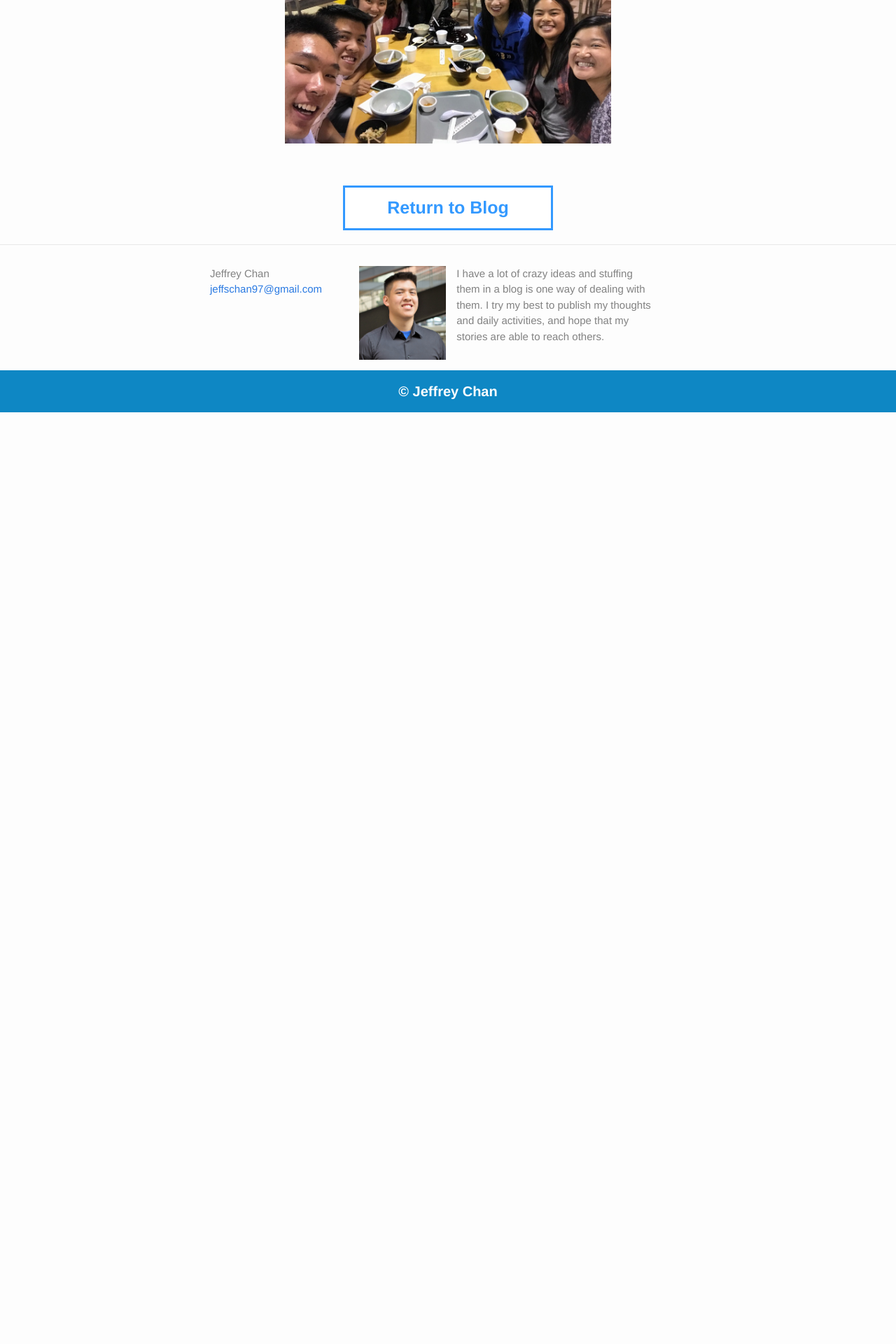
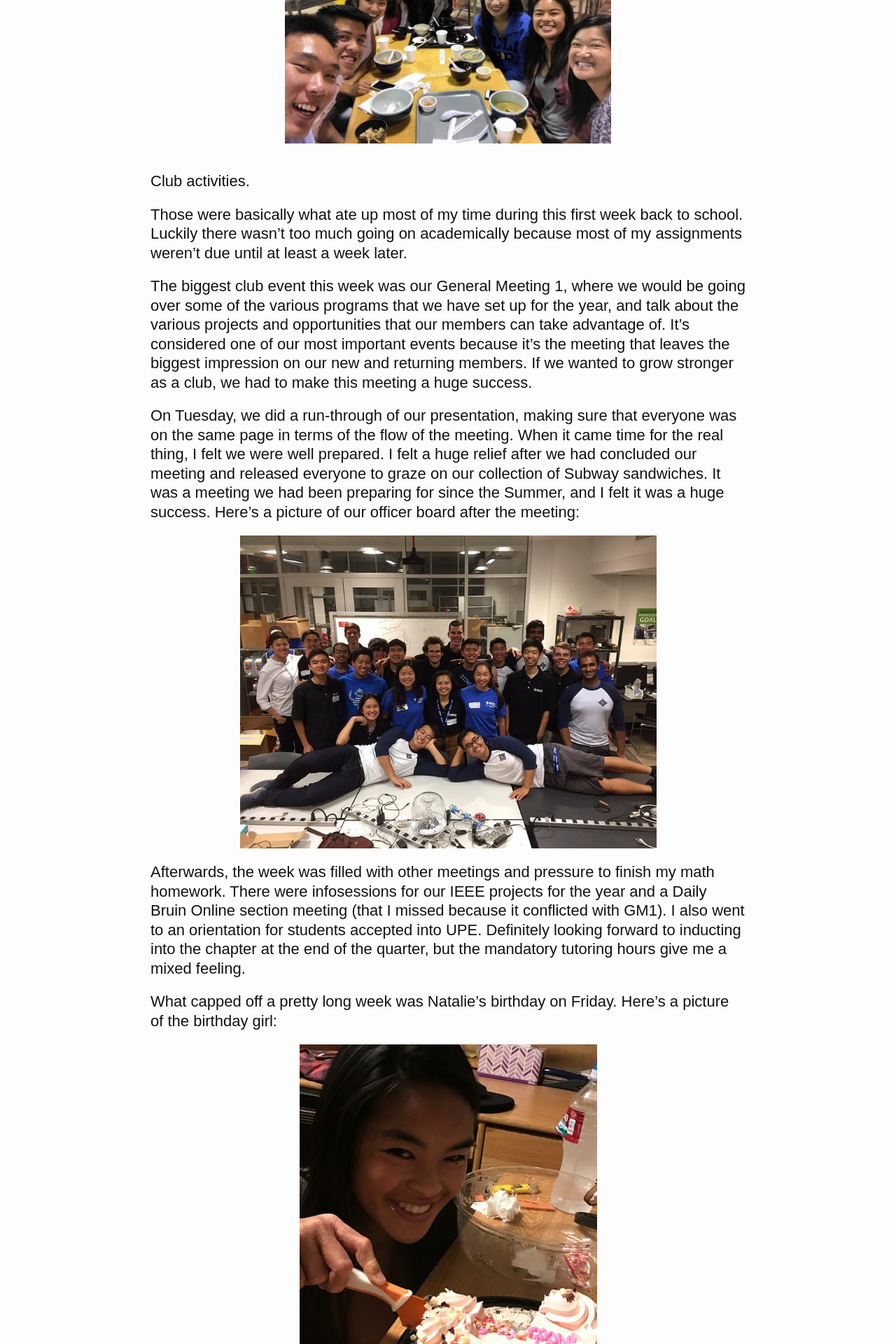
Before and after one commit to jeffreyxchan/jeffreyxchan.github.io, a Jekyll site: the page built from _posts/2016-10-1-F16-Week-1.md, in a window 1280 px wide. Shown: the part 423-2343 px from the top of the page at 70% size. Built offline with Jekyll 4.4.1, drawn with Linux system fonts in a browser that asks for light colours; nearby versions of some CDN libraries; before the commit the page ends 1012 px from its top, so only the background shows below that; some of the changed text lies outside the part shown.

Commit message:
First blog post

```diff
--- a/_posts/2016-10-1-F16-Week-1.md
+++ b/_posts/2016-10-1-F16-Week-1.md
@@ -1,8 +1,58 @@
 ---
 layout: post
 title:  "F16 Week 1: Intro to Second Year"
-subtitle: "I forgot everything"
+subtitle: "How do I college, again?"
 date:   2016-10-1
 picture: /images/blog/f16week1/table-selfie.JPG
 author: Jeffrey Chan
 ---
+
+Club activities.
+
+Those were basically what ate up most of my time during this first week back to school.
+Luckily there wasn't too much going on academically because most of my assignments
+weren't due until at least a week later.
+
+The biggest club event this week was our General Meeting 1, where we would be going over some
+of the various programs that we have set up for the year, and talk about the various projects
+and opportunities that our members can take advantage of. It's considered one of our most
+important events because it's the meeting that leaves the biggest impression on our new and
+returning members. If we wanted to grow stronger as a club, we had to make this meeting a huge
+success.
+
+On Tuesday, we did a run-through of our presentation, making sure that everyone was on the same
+page in terms of the flow of the meeting. When it came time for the real thing, I felt we were
+well prepared. I felt a huge relief after we had concluded our meeting and released everyone
+to graze on our collection of Subway sandwiches. It was a meeting we had been preparing for
+since the Summer, and I felt it was a huge success. Here's a picture of our officer board
+after the meeting:
+
+<div class='text-center'>
+    <img src='{{ '/images/blog/f16week1/gm1.JPG' | prepend: site.baseurl }}' style='width: 70%;' title='General Meeting 1' />
+</div>
+
+Afterwards, the week was filled with other meetings and pressure to finish my math homework.
+There were infosessions for our IEEE projects for the year and a Daily Bruin Online section meeting
+(that I missed because it conflicted with GM1). I also went to an orientation for students
+accepted into UPE. Definitely looking forward to inducting into the chapter at the end of the quarter,
+but the mandatory tutoring hours give me a mixed feeling.
+
+What capped off a pretty long week was Natalie's birthday on Friday. Here's a picture of the birthday
+girl:
+
+<div class='text-center'>
+    <img src='{{ '/images/blog/f16week1/birthday-girl.jpg' | prepend: site.baseurl }}' style='width: 50%;' />
+</div>
+
+We took an Uber to this ramen place within a Japanese super market. Despite how small the place was, the ramen
+was definitely on point. Unfortunately the market closed early at 8:30 PM, so we took and Uber back
+to UCLA and met in my room. From there, the real party began as we had a very heated board game night.
+My friend Kelly taught us a new card game called Nerts. It was basically solitaire performed in teams of
+two and it was super fun. Definitely hoping that our great friend group will always be able to meet up
+some time and have nights like these.
+
+Before I concluded this post, I think it's worth mentioning that I also went to auditions for Foundations,
+one of the several dance groups withing UCLA's dance community. The audition piece wasn't that hard, but
+auditioning in front of other members of Foundation was difficult and I probably forgot about 50% of the
+choreography. Regardless, I had fun and I'm excited to see what the rest of the quarter with Foundations
+will be like!
--- a/css/post.css
+++ b/css/post.css
@@ -35,6 +35,7 @@
     font-size: 22px;
     line-height: 1.25;
     font-family: 'Arial', 'Helvetica', sans-serif;
+    margin: 20px 0;
 }
 
 /* BLOG BUTTONS */
```
Also changed, not shown: images/blog/f16week1/gm1.JPG.
